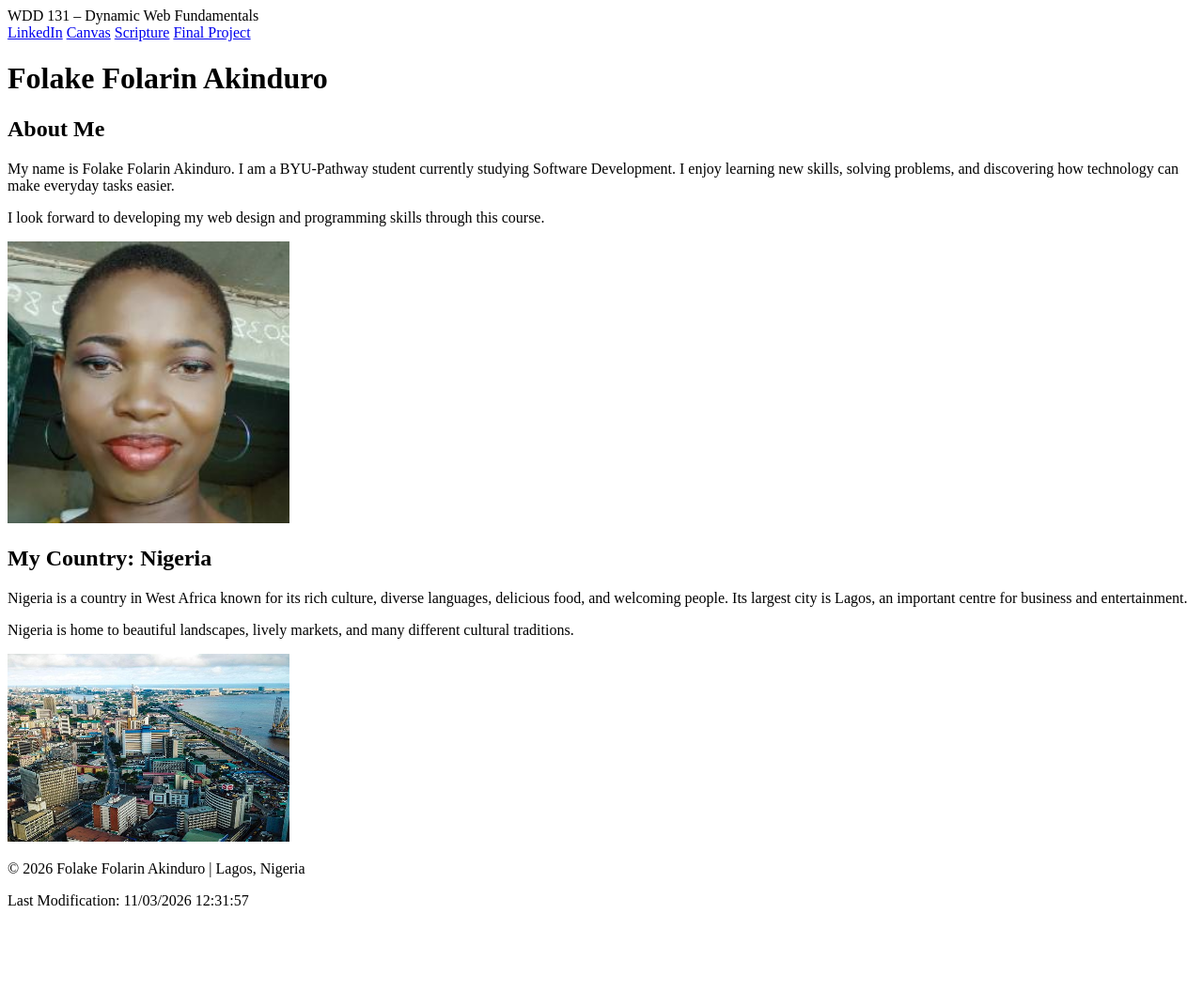
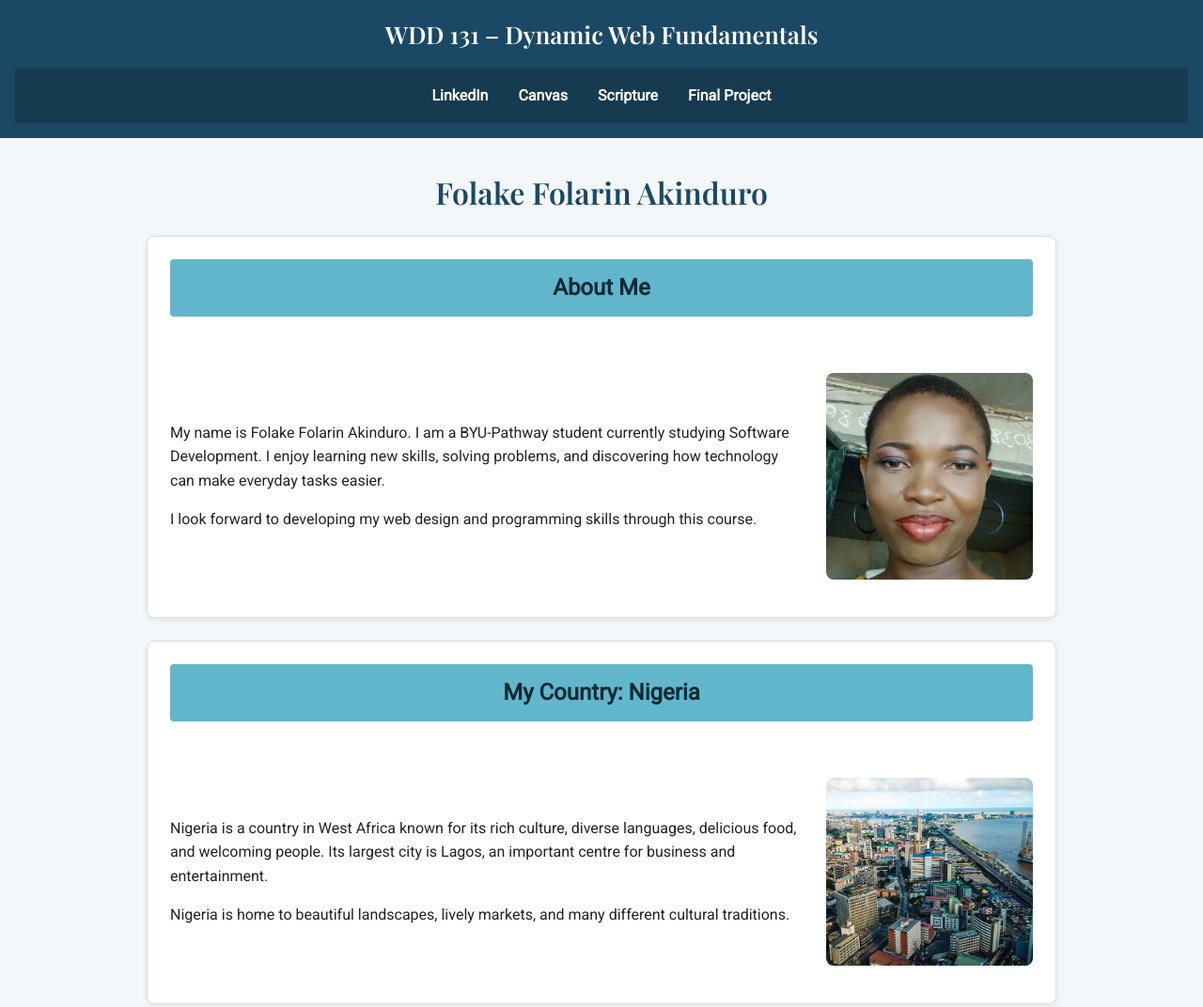
Before and after one commit to ffolarinak/wdd131, a plain HTML site: page index.html in a window 1280 px wide. Shown: the top 1072 px of the page at 94% size. Before the commit the page ends 984 px from the top, so only its background shows below. Drawn offline with nearby package versions, Linux system fonts and the light colour scheme.

Commit message:
Add files via upload

```diff
--- a/styles/base.css
+++ b/styles/base.css
@@ -1 +1,117 @@
-/* WDD131 stylesheet */
+
+@import url('https://fonts.googleapis.com/css2?family=Roboto&family=Playfair+Display:wght@600&display=swap');
+
+:root {
+    --primary-color: #1b4965;
+    --secondary-color: #62b6cb;
+    --background-color: #f4f7f9;
+    --text-color: #222;
+}
+
+* {
+    box-sizing: border-box;
+}
+
+body {
+    margin: 0;
+    font-family: 'Roboto', sans-serif;
+    color: var(--text-color);
+    background-color: var(--background-color);
+    line-height: 1.6;
+}
+
+header {
+    background-color: var(--primary-color);
+    color: white;
+    text-align: center;
+    padding: 1rem;
+}
+
+#course-title {
+    display: block;
+    font-family: 'Playfair Display', serif;
+    font-size: 1.6rem;
+    margin-bottom: 1rem;
+}
+
+nav {
+    display: flex;
+    justify-content: center;
+    flex-wrap: wrap;
+    gap: 2rem;
+    background-color: #163a50;
+    padding: 1rem;
+}
+
+nav a {
+    color: white;
+    text-decoration: none;
+    font-weight: bold;
+}
+
+nav a:hover {
+    color: #ffd166;
+    text-decoration: underline;
+}
+
+main {
+    max-width: 1000px;
+    margin: 2rem auto;
+    padding: 0 1rem;
+}
+
+h1 {
+    color: var(--primary-color);
+    text-align: center;
+    font-family: 'Playfair Display', serif;
+}
+
+.card {
+    background-color: white;
+    border: 1px solid #ddd;
+    border-radius: 8px;
+    padding: 1.5rem;
+    margin-bottom: 1.5rem;
+    box-shadow: 0 2px 6px rgba(0, 0, 0, 0.08);
+}
+
+.card h2 {
+    background-color: var(--secondary-color);
+    color: #102a36;
+    padding: 0.7rem;
+    margin-top: 0;
+    border-radius: 4px;
+    text-align: center;
+}
+
+.card img {
+    max-width: 220px;
+    height: auto;
+    border-radius: 8px;
+    display: block;
+    margin: 1rem auto;
+}
+
+footer {
+    background-color: var(--primary-color);
+    color: white;
+    text-align: center;
+    padding: 1.5rem;
+}
+
+footer p {
+    margin: 0.5rem;
+}
+
+@media screen and (min-width: 700px) {
+    .card {
+        display: grid;
+        grid-template-columns: 1fr 220px;
+        gap: 1.5rem;
+        align-items: center;
+    }
+
+    .card h2 {
+        grid-column: 1 / -1;
+    }
+}
```
